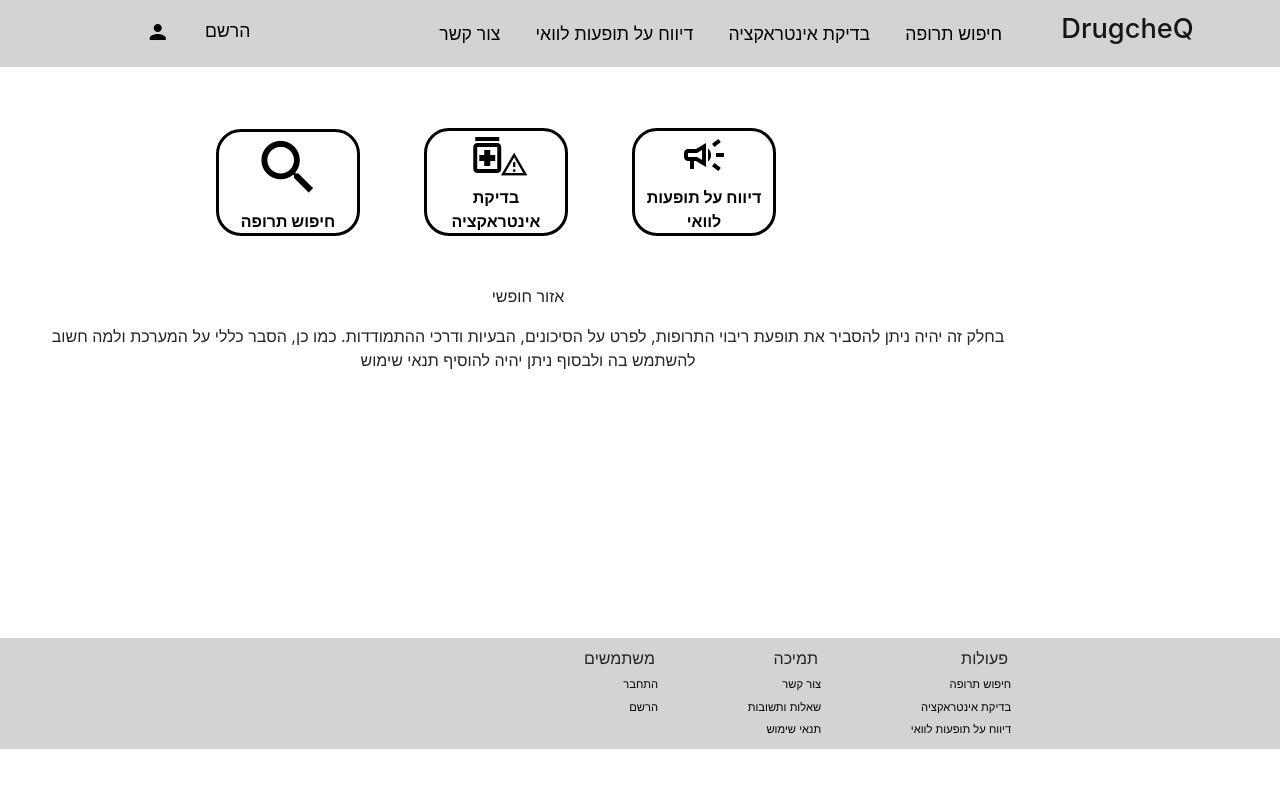
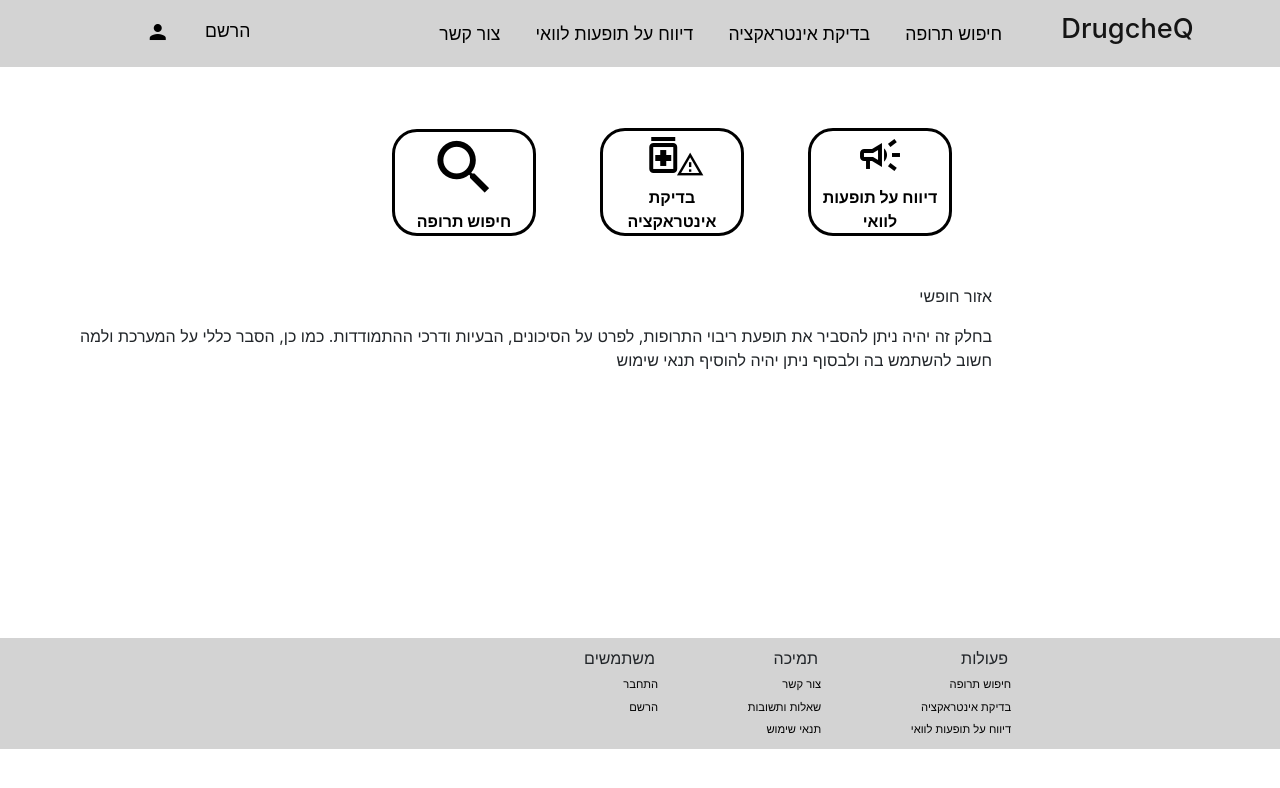
Before and after one commit to AmitLiberman/DrugcheQ-Preventing-Polypharmacy, a React app: page / in a window 1280 px wide. Shown: the top 788 px of the page. Built offline with nearby package versions, Linux system fonts and the light colour scheme.

Commit message:
fixed home page alignment

```diff
--- a/src/App.css
+++ b/src/App.css
@@ -20,5 +20,9 @@
     display: block;
     margin-bottom: 2rem;
     margin-right: 15em;
-    padding: 3rem 2rem;
+    padding: 3rem;
 }
+
+.action-navigation-bar {
+    margin-right: 200px;
+}
--- a/src/Constants/ActionNav.css
+++ b/src/Constants/ActionNav.css
@@ -1,6 +1,7 @@
 .action-nav-wrapper {
     text-align: center;
     margin-bottom: 3em;
+    margin-left: 18em;
 }
 
 @media only screen and (max-width: 650px) {
@@ -14,7 +15,8 @@
     display: inline-block;
     text-align: center;
     color: black;
-    margin-right: 4em;
+    margin-right: 2em;
+    margin-left: 2em;
     width: 9em;
     border-style: solid;
     border-color: black;
--- /dev/null
+++ b/src/Constants/Home.css
@@ -0,0 +1,4 @@
+.home-container {
+    text-align: right;
+    /* margin-left: 10em; */
+}
--- a/src/Constants/Home.js
+++ b/src/Constants/Home.js
@@ -1,9 +1,9 @@
 import React from "react";
-// import "./Home.css";
+import "./Home.css";
 
 const Home = (props) => {
   return (
-    <div>
+    <div className="home-container">
       <p>אזור חופשי</p>
       <p>
         בחלק זה יהיה ניתן להסביר את תופעת ריבוי התרופות, לפרט על הסיכונים,
```
Also changed, not shown: 1 other file (tests, documents, lock files or other folders).
